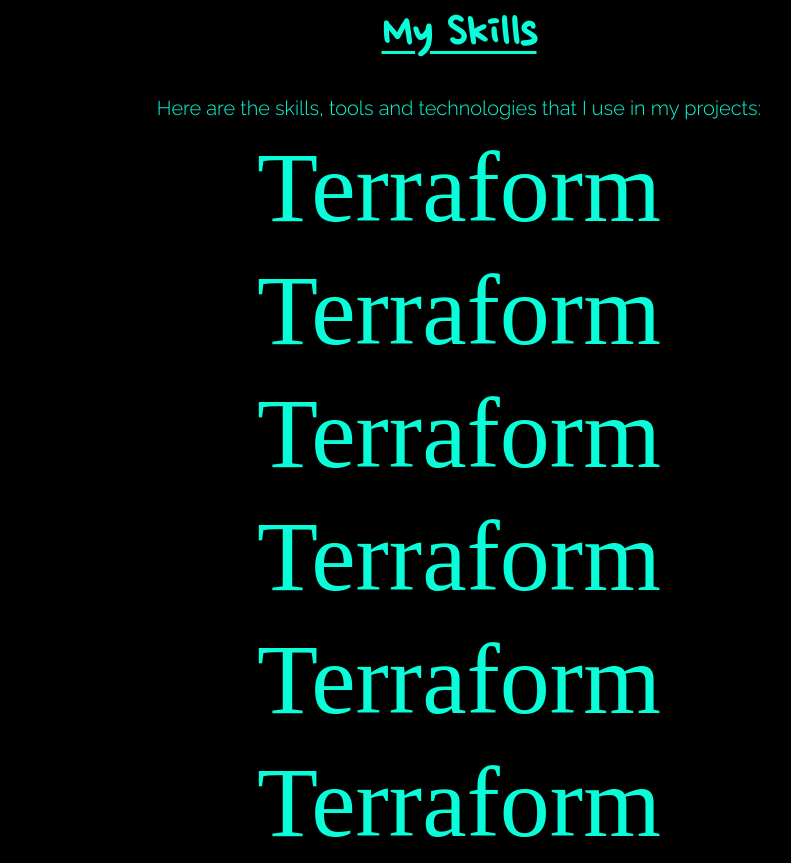
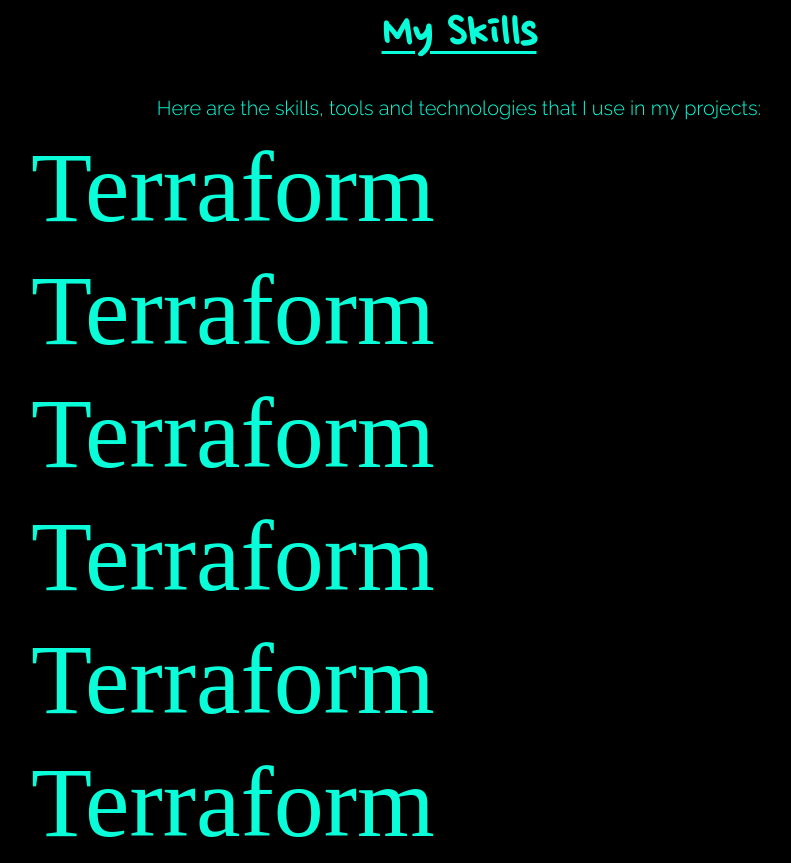
Before and after one commit to luisruivo/luis-ruivo-website, a plain HTML site: page index.html in a window 1280 px wide. Shown: the part 1958-2821 px from the top of the page, without its empty margins (181-972 px from the left). Drawn offline with nearby package versions, Linux system fonts and the light colour scheme.

Commit message:
Update styles.css

```diff
--- a/styles.css
+++ b/styles.css
@@ -517,8 +517,11 @@ textarea{
 }
 
 .skills-list {
-    font-size: 100px;
-    color: #08FDD8;
+    list-style-type: disc;  /* Adds bullet points */
+    text-align: left;
+    color: var(--color-primary); /* Uses your defined color */
+    font-size: 30px; /* Adjust size as needed */
+    margin-left: 20px; /* Adds spacing for better readability */
 }
 
 .skills-list li {
```
